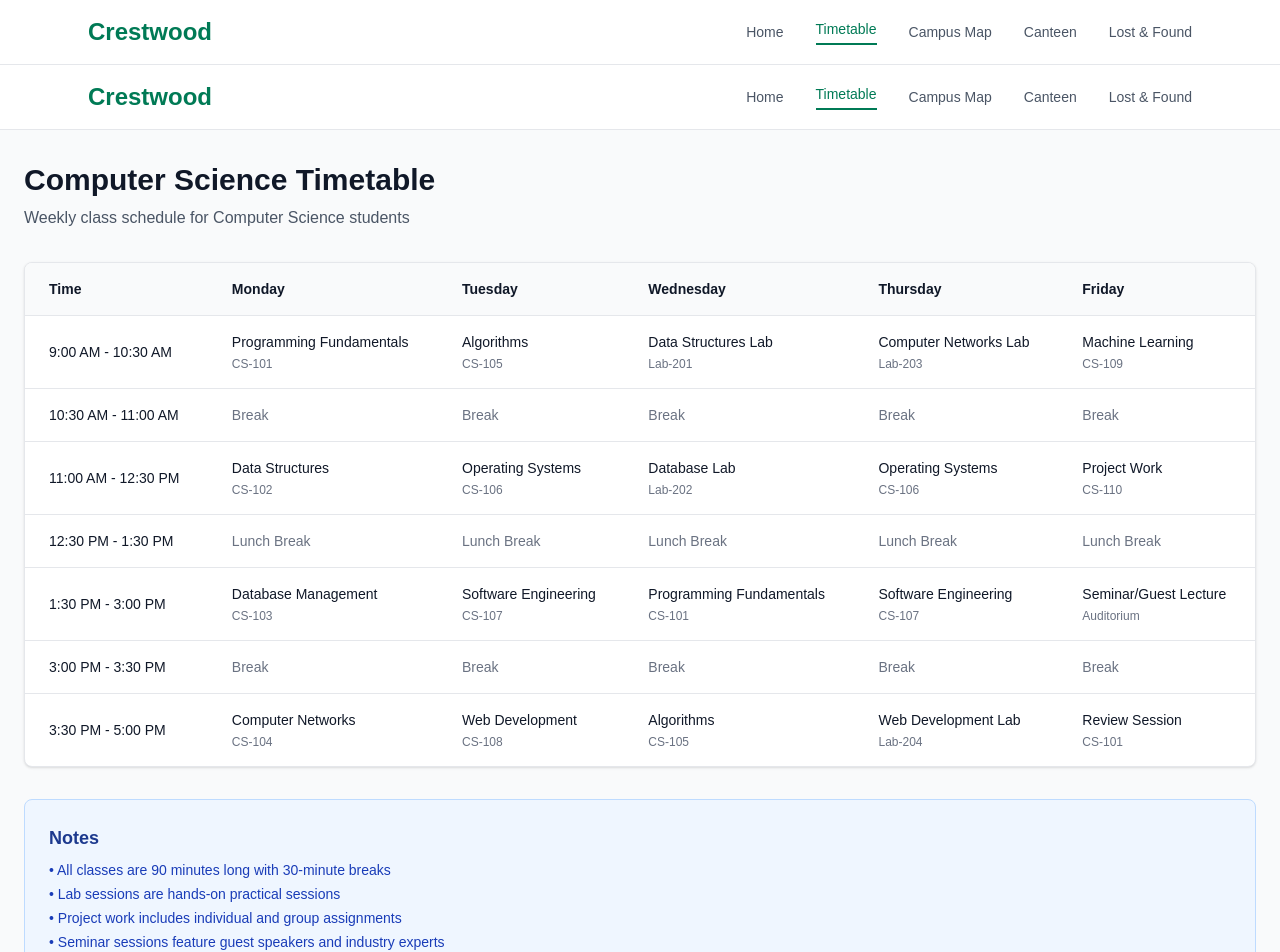
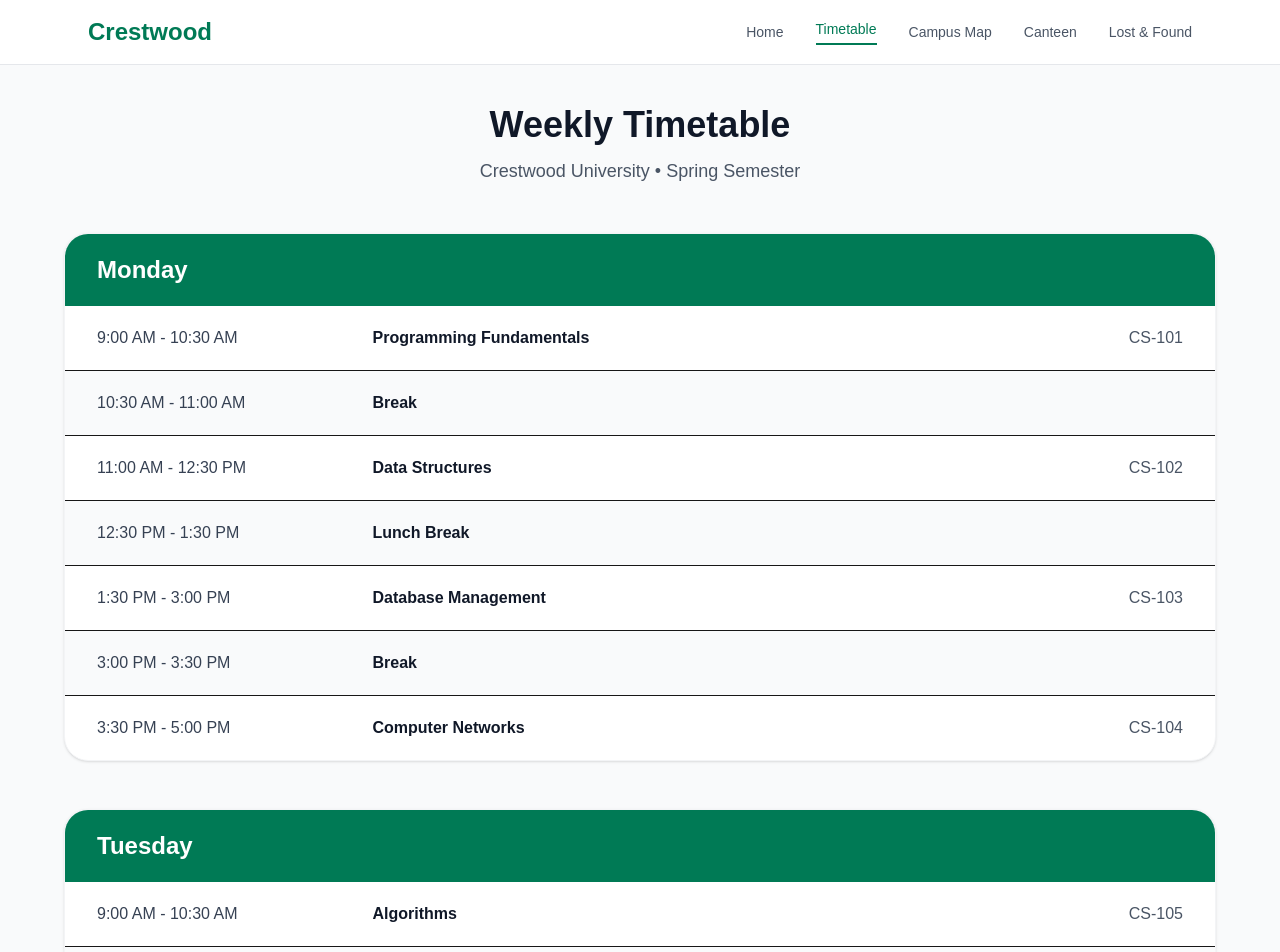
Before and after one commit to BH-busy/-campus-companion, a Next.js app: page /timetable in a window 1280 px wide. Shown: the top 952 px of the page. Built offline with nearby package versions, Linux system fonts and the light colour scheme.

Commit message:
Fix timetable page

```diff
--- a/app/timetable/page.tsx
+++ b/app/timetable/page.tsx
@@ -1,6 +1,12 @@
+// app/timetable/page.tsx
 'use client';
 
-import Navbar from '../../components/Navbar';
+import type { Metadata } from 'next';
+
+export const metadata: Metadata = {
+  title: 'Timetable | Campus Companion',
+  description: 'Weekly class schedule - Crestwood University',
+};
 
 const timetableData = {
   monday: [
@@ -50,76 +56,60 @@ const timetableData = {
   ],
 };
 
-const days = ['monday', 'tuesday', 'wednesday', 'thursday', 'friday'];
+const days = [
+  { key: 'monday', label: 'Monday' },
+  { key: 'tuesday', label: 'Tuesday' },
+  { key: 'wednesday', label: 'Wednesday' },
+  { key: 'thursday', label: 'Thursday' },
+  { key: 'friday', label: 'Friday' },
+] as const;
 
 export default function TimetablePage() {
   return (
-    <div className="min-h-screen bg-gray-50">
-      <Navbar />
-      <main className="max-w-7xl mx-auto px-6 py-8">
-        <div className="mb-8">
-          <h1 className="text-3xl font-bold text-gray-900 mb-2">Computer Science Timetable</h1>
-          <p className="text-gray-600">Weekly class schedule for Computer Science students</p>
+    <div className="min-h-screen bg-gray-50 py-10 px-4">
+      <div className="max-w-6xl mx-auto">
+        <div className="text-center mb-12">
+          <h1 className="text-4xl font-bold text-gray-900 mb-3">Weekly Timetable</h1>
+          <p className="text-gray-600 text-lg">Crestwood University • Spring Semester</p>
         </div>
 
-        <div className="bg-white rounded-lg shadow-sm border border-gray-200 overflow-hidden">
-          <div className="overflow-x-auto">
-            <table className="w-full">
-              <thead className="bg-gray-50 border-b border-gray-200">
-                <tr>
-                  <th className="px-6 py-4 text-left text-sm font-semibold text-gray-900">Time</th>
-                  {days.map((day) => (
-                    <th key={day} className="px-6 py-4 text-left text-sm font-semibold text-gray-900 capitalize">
-                      {day}
-                    </th>
-                  ))}
-                </tr>
-              </thead>
-              <tbody className="divide-y divide-gray-200">
-                {timetableData.monday.map((slot, index) => (
-                  <tr key={index} className="hover:bg-gray-50">
-                    <td className="px-6 py-4 text-sm font-medium text-gray-900 whitespace-nowrap">
+        <div className="space-y-12">
+          {days.map((day) => (
+            <section key={day.key} className="bg-white rounded-3xl shadow-sm border border-gray-100 overflow-hidden">
+              <div className="bg-emerald-700 text-white px-8 py-5">
+                <h2 className="text-2xl font-semibold">{day.label}</h2>
+              </div>
+
+              <div className="divide-y">
+                {timetableData[day.key].map((slot, index) => (
+                  <div
+                    key={index}
+                    className={`grid grid-cols-12 px-8 py-5 gap-4 items-center ${
+                      slot.subject.includes('Break') || slot.subject.includes('Lunch')
+                        ? 'bg-gray-50'
+                        : ''
+                    }`}
+                  >
+                    <div className="col-span-12 md:col-span-3 font-medium text-gray-700">
                       {slot.time}
-                    </td>
-                    {days.map((day) => {
-                      const daySlot = timetableData[day as keyof typeof timetableData][index];
-                      return (
-                        <td key={day} className="px-6 py-4">
-                          <div className="text-sm">
-                            <div className={`font-medium ${
-                              daySlot.subject.includes('Break') || daySlot.subject.includes('Lunch')
-                                ? 'text-gray-500'
-                                : 'text-gray-900'
-                            }`}>
-                              {daySlot.subject}
-                            </div>
-                            {daySlot.room && (
-                              <div className="text-gray-500 text-xs mt-1">
-                                {daySlot.room}
-                              </div>
-                            )}
-                          </div>
-                        </td>
-                      );
-                    })}
-                  </tr>
+                    </div>
+                    <div className="col-span-12 md:col-span-6 font-semibold text-gray-900">
+                      {slot.subject}
+                    </div>
+                    <div className="col-span-12 md:col-span-3 text-right text-gray-600 font-medium">
+                      {slot.room}
+                    </div>
+                  </div>
                 ))}
-              </tbody>
-            </table>
-          </div>
+              </div>
+            </section>
+          ))}
         </div>
 
-        <div className="mt-8 bg-blue-50 border border-blue-200 rounded-lg p-6">
-          <h2 className="text-lg font-semibold text-blue-900 mb-2">Notes</h2>
-          <ul className="text-sm text-blue-800 space-y-1">
-            <li>• All classes are 90 minutes long with 30-minute breaks</li>
-            <li>• Lab sessions are hands-on practical sessions</li>
-            <li>• Project work includes individual and group assignments</li>
-            <li>• Seminar sessions feature guest speakers and industry experts</li>
-            <li>• Room numbers are subject to change - please check notices</li>
-          </ul>
+        <div className="text-center text-sm text-gray-500 mt-12">
+          Timetable is subject to change • Please check notice board for updates
         </div>
-      </main>
+      </div>
     </div>
   );
 }
```
